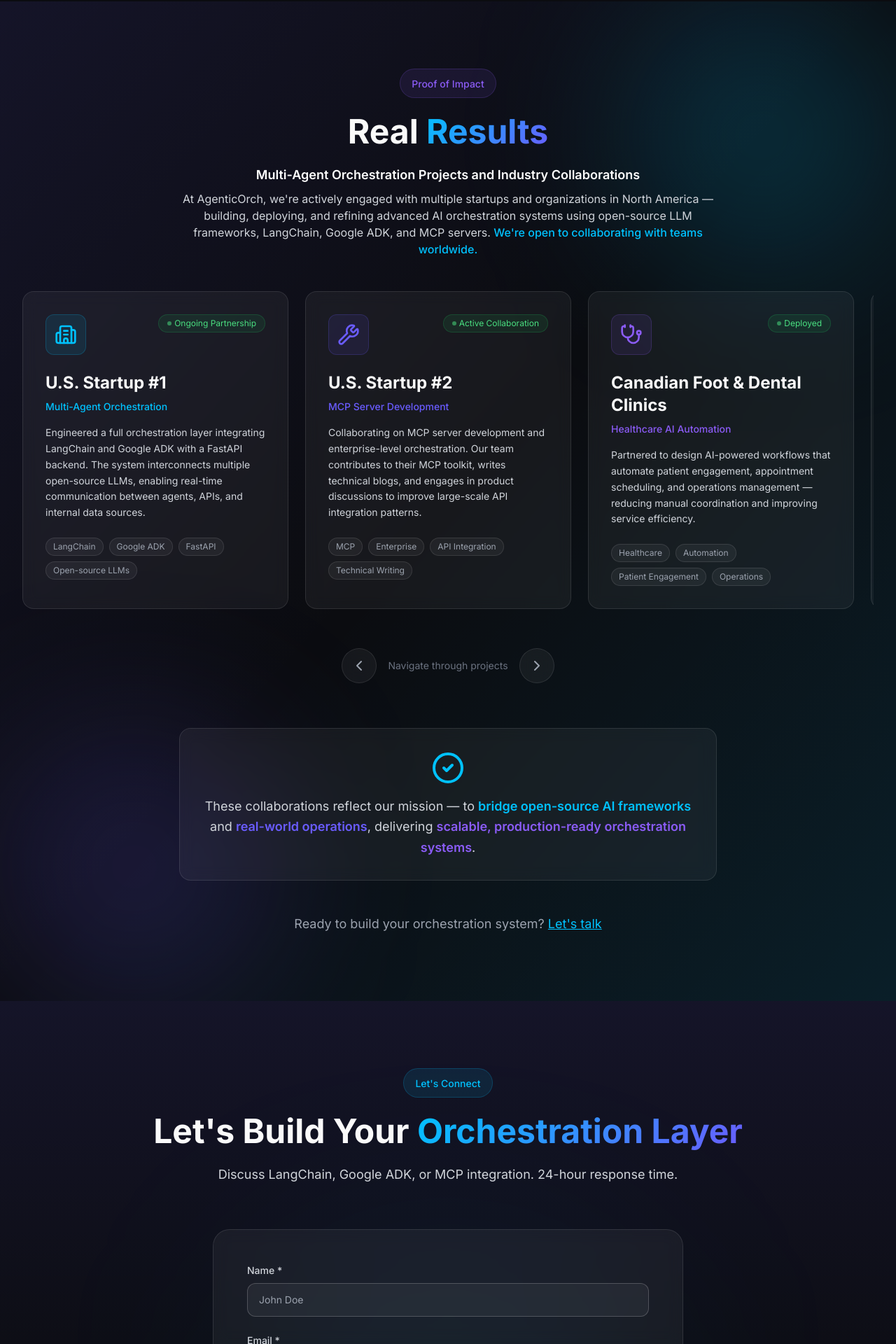
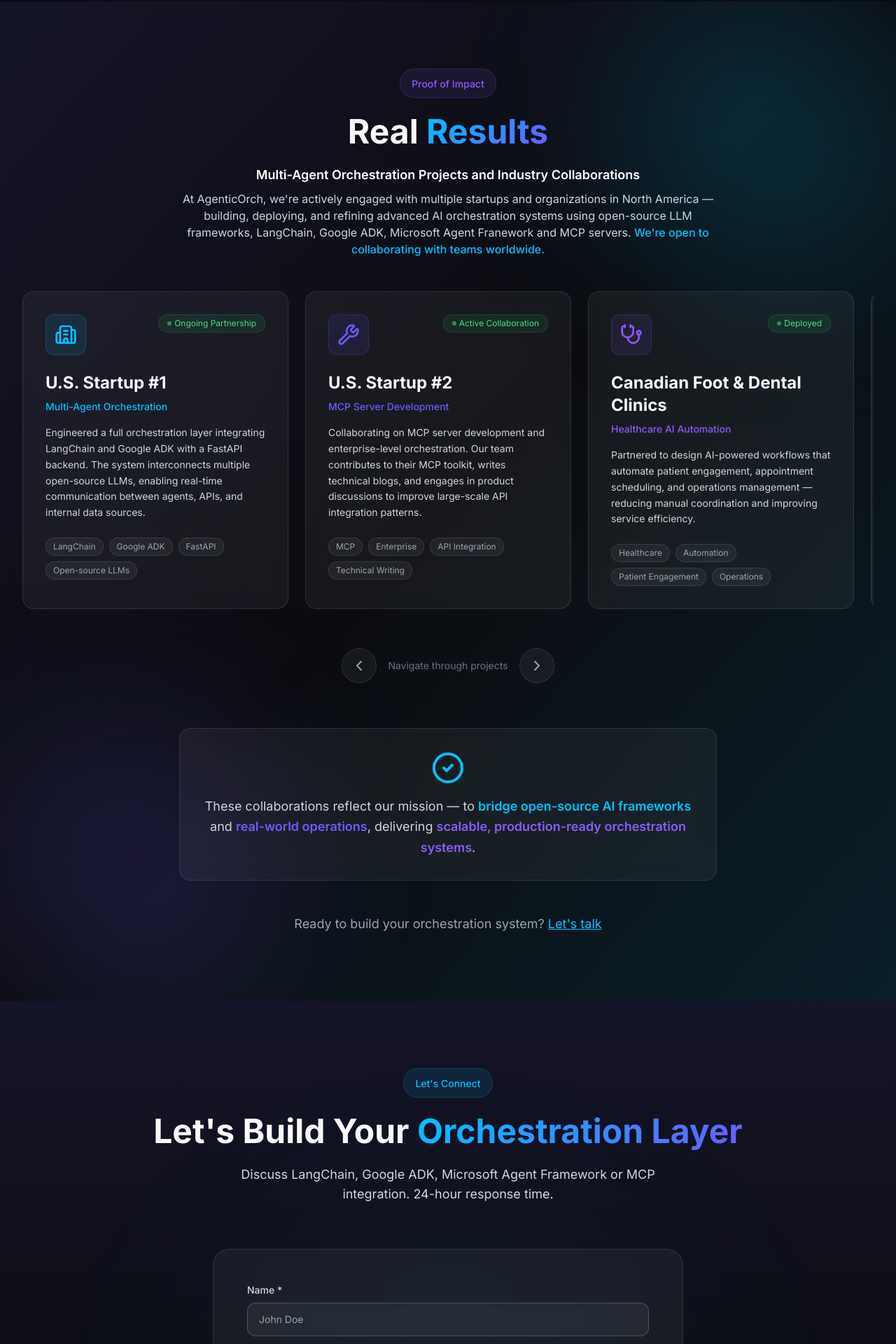
Before and after one commit to Rahul-153/agenticOrch-website, a React (Vite) app: page / in a window 1280 px wide. Shown: the part 2732-4652 px from the top of the page at 70% size. Built offline with nearby package versions, Linux system fonts and the light colour scheme.

Commit message:
added MAF at other protions as well

```diff
--- a/src/components/sections/CaseStudySection.tsx
+++ b/src/components/sections/CaseStudySection.tsx
@@ -95,7 +95,7 @@
             <span className="font-semibold text-white">Multi-Agent Orchestration Projects and Industry Collaborations</span>
             <br />
             <span className="text-base mt-2 block">
-              At AgenticOrch, we're actively engaged with multiple startups and organizations in North America — building, deploying, and refining advanced AI orchestration systems using open-source LLM frameworks, LangChain, Google ADK, and MCP servers. <span className="text-primary font-medium">We're open to collaborating with teams worldwide.</span>
+              At AgenticOrch, we're actively engaged with multiple startups and organizations in North America — building, deploying, and refining advanced AI orchestration systems using open-source LLM frameworks, LangChain, Google ADK, Microsoft Agent Franework and MCP servers. <span className="text-primary font-medium">We're open to collaborating with teams worldwide.</span>
             </span>
           </p>
         </motion.div>
--- a/src/components/sections/ContactSection.tsx
+++ b/src/components/sections/ContactSection.tsx
@@ -97,7 +97,7 @@
             <span className="gradient-text">Orchestration Layer</span>
           </h2>
           <p className="text-lg text-gray-300 max-w-2xl mx-auto">
-            Discuss LangChain, Google ADK, or MCP integration. 24-hour response time.
+            Discuss LangChain, Google ADK, Microsoft Agent Framework or MCP integration. 24-hour response time.
           </p>
         </motion.div>
 
```
